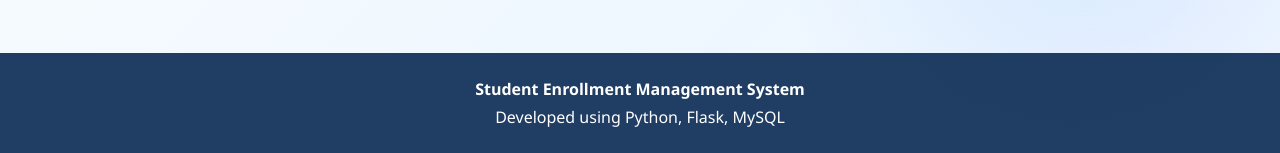
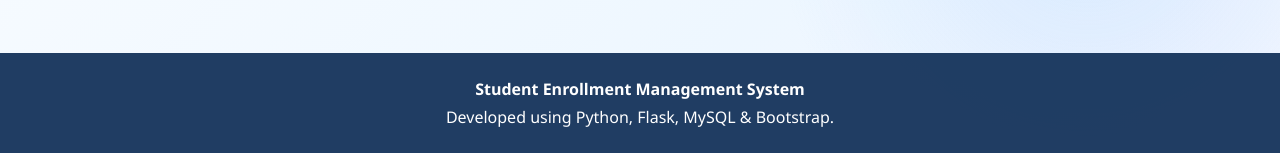
Before and after one commit to Lokesh-6147/student-enrollment-app, a Flask app: page /add_course in a window 1280 px wide. Shown: the part 967-1120 px from the top of the page. Run offline with Flask 3, Linux system fonts and the light colour scheme.

Commit message:
modified footer

```diff
--- a/templates/base.html
+++ b/templates/base.html
@@ -480,7 +480,7 @@
             </p>
 
             <p class="mb-0">
-                Developed using Python, Flask, MySQL
+                Developed using Python, Flask, MySQL & Bootstrap.
             </p>
 
         </div>
```
